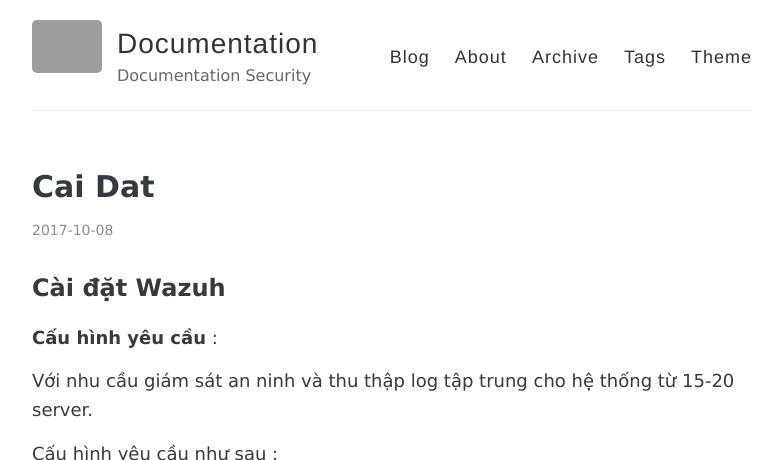
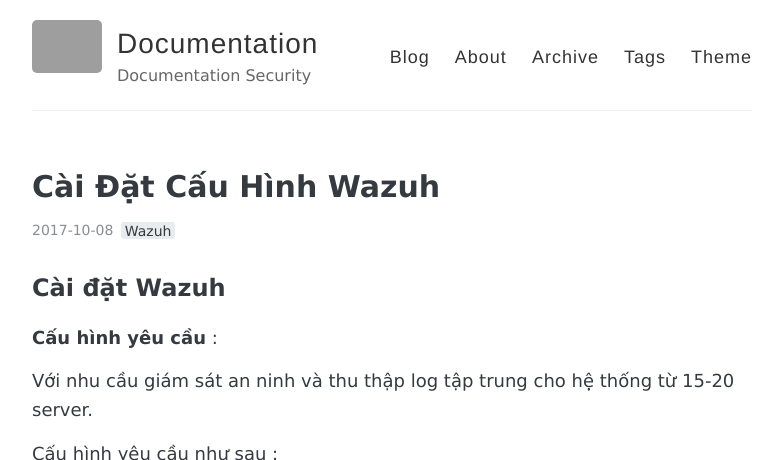
Before and after one commit to vncloudsco/Documentation, a Jekyll site: the page built from _posts/2017-10-8-cai-dat.md, in a window 1280 px wide and 900 px high, cut to the strip 0-460 px from the top of the window. Shown: the whole strip, without its empty margins (248-1030 px from the left). Built offline with Jekyll 4.4.1, drawn with Linux system fonts in a browser that asks for light colours; our own code applies the rules of GitHub Pages for plain Markdown files; grey boxes are pictures that could not be loaded.

Commit message:
Update _posts/2017-10-8-cai-dat.md

```diff
--- a/_posts/2017-10-8-cai-dat.md
+++ b/_posts/2017-10-8-cai-dat.md
@@ -1,3 +1,9 @@
+---
+layout: post
+title: "Cài Đặt Cấu Hình Wazuh"
+tags: Wazuh
+comments: true
+---
 ## Cài đặt Wazuh
 
 **Cấu hình yêu cầu** :
```
